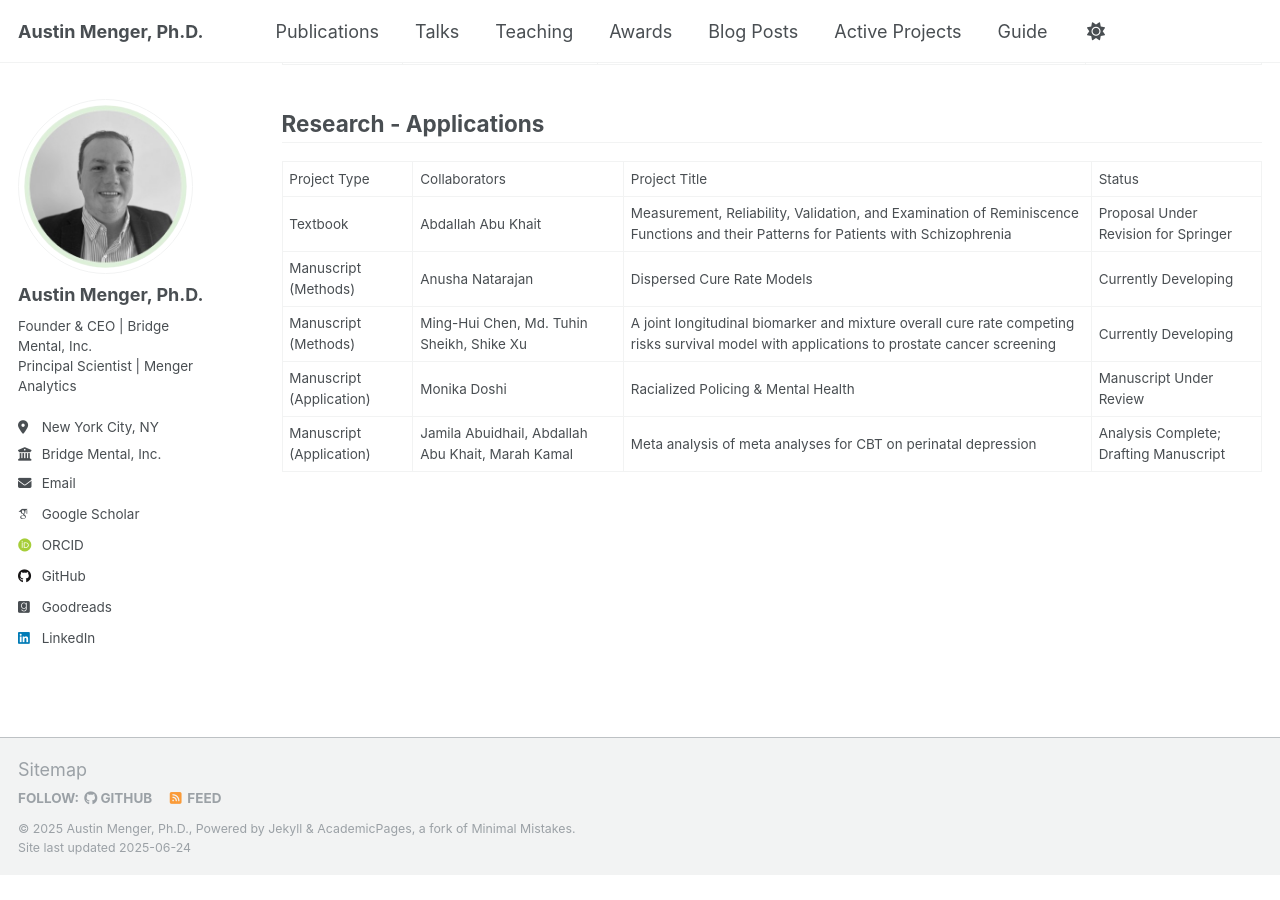
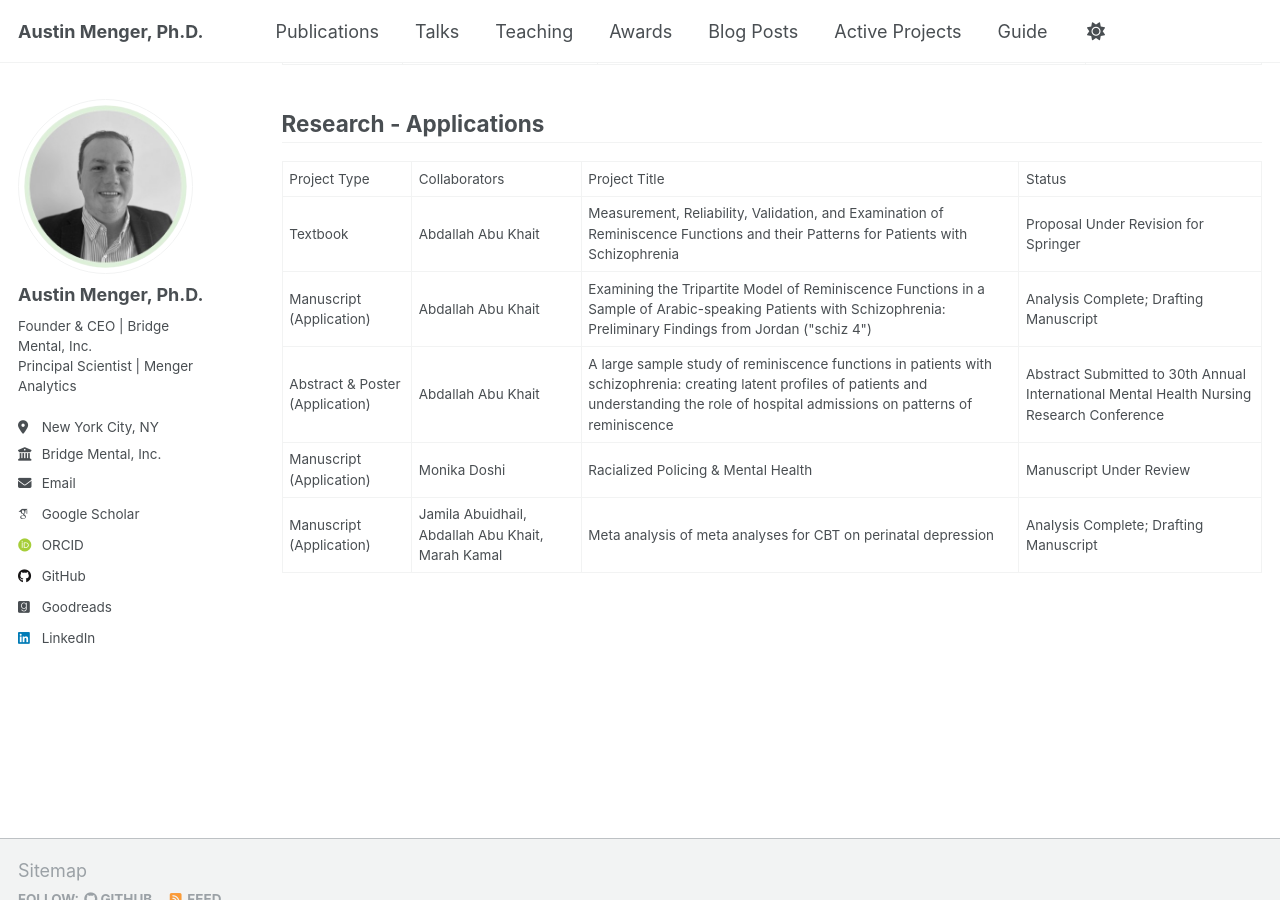
Before and after one commit to austinmenger/austinmenger.github.io, a Jekyll site: the page built from _pages/active_projects.md, in a window 1280 px wide and 900 px high, scrolled down 468 px. Built offline with Jekyll 4.4.1, drawn with Linux system fonts in a browser that asks for light colours; some web fonts are replaced; before the commit the page ends 1343 px from its top, so only the background shows below that.

Commit message:
Update active_projects.md

```diff
--- a/_pages/active_projects.md
+++ b/_pages/active_projects.md
@@ -74,16 +74,16 @@ author_profile: true
   <td>Proposal Under Revision for Springer</td>
  </tr>
  <tr>
-  <td>Manuscript (Methods)</td>
-  <td>Anusha Natarajan</td>
-  <td>Dispersed Cure Rate Models</td>
-  <td>Currently Developing</td>
+  <td>Manuscript (Application)</td>
+  <td>Abdallah Abu Khait</td>
+  <td>Examining the Tripartite Model of Reminiscence Functions in a Sample of Arabic-speaking Patients with Schizophrenia: Preliminary Findings from Jordan ("schiz 4")</td>
+  <td>Analysis Complete; Drafting Manuscript</td>
  </tr>
  <tr>
-  <td>Manuscript (Methods)</td>
-  <td>Ming-Hui Chen, Md. Tuhin Sheikh, Shike Xu</td>
-  <td>A joint longitudinal biomarker and mixture overall cure rate competing risks survival model with applications to prostate cancer screening</td>
-  <td>Currently Developing</td>
+  <td>Abstract & Poster (Application)</td>
+  <td>Abdallah Abu Khait</td>
+  <td>A large sample study of reminiscence functions in patients with schizophrenia: creating latent profiles of patients and understanding the role of hospital admissions on patterns of reminiscence</td>
+  <td>Abstract Submitted to 30th Annual International Mental Health Nursing Research Conference</td>
  </tr>
  <tr>
   <td>Manuscript (Application)</td>
```
